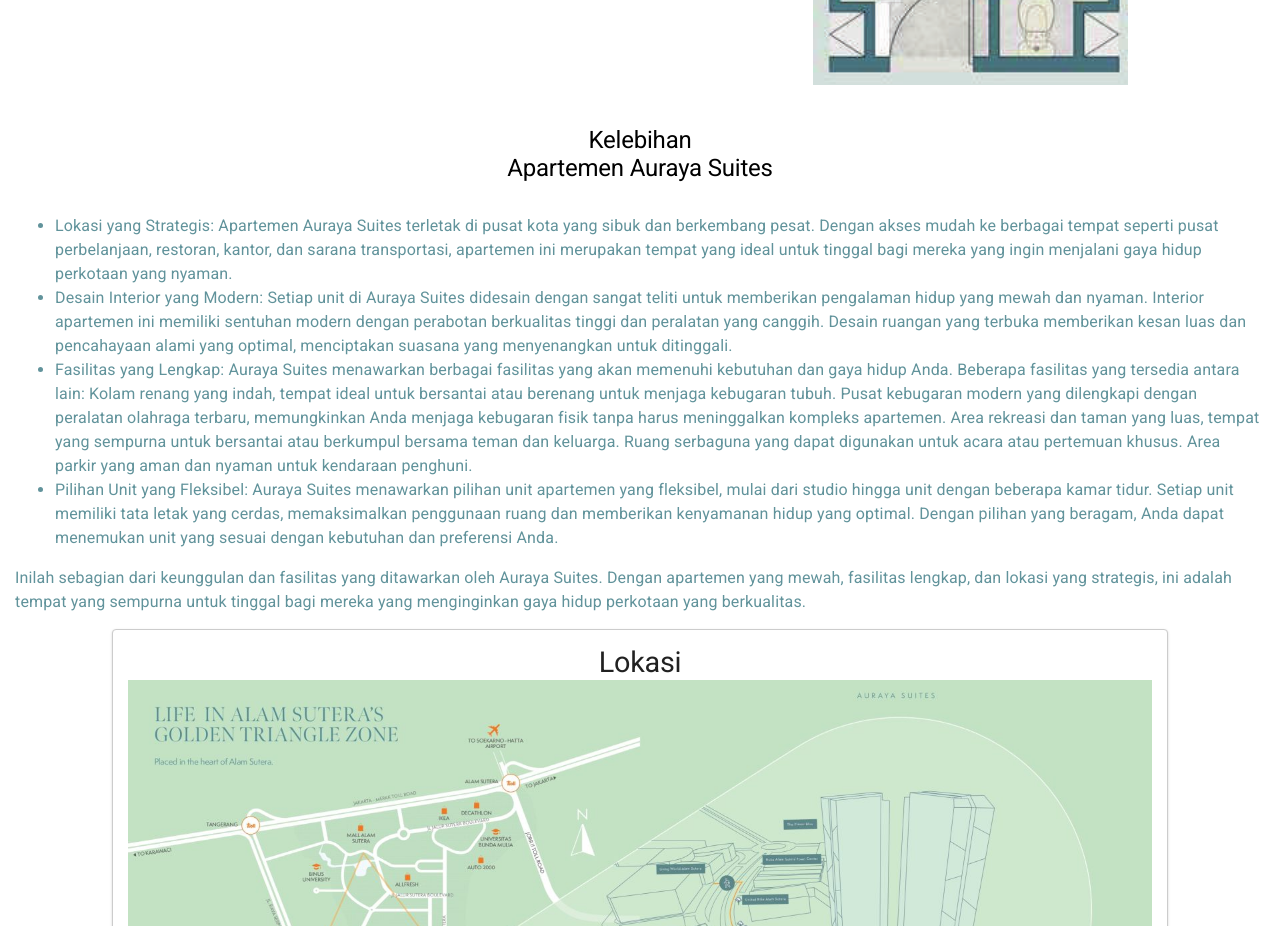
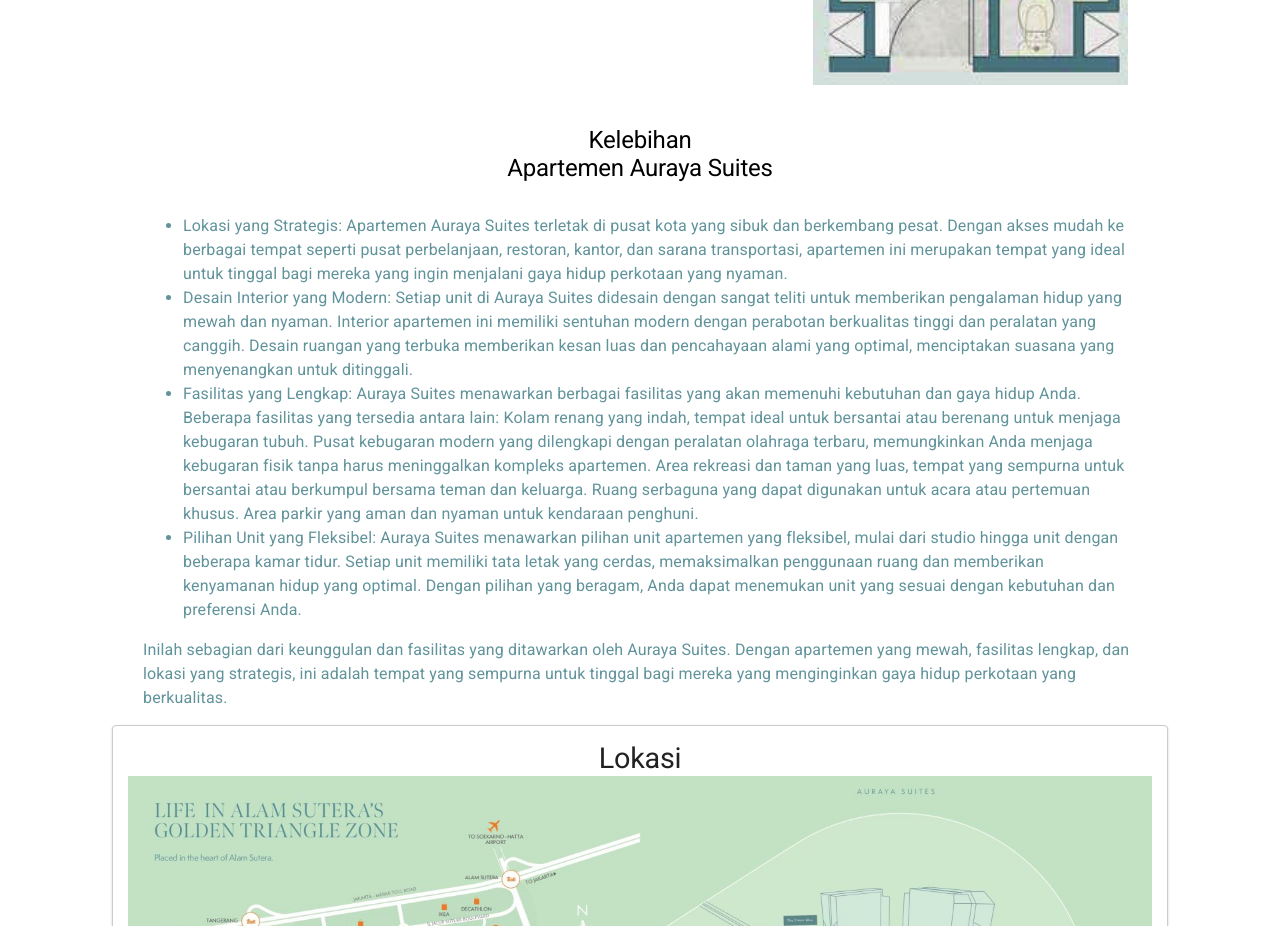
Before and after one commit to kelivdc/auraya, a Next.js app: page / in a window 1280 px wide. Shown: the part 3500-4426 px from the top of the page. Built offline with nearby package versions, Linux system fonts and the light colour scheme.

Commit message:
Update kelebihan

```diff
--- a/components/Kelebihan.js
+++ b/components/Kelebihan.js
@@ -1,9 +1,10 @@
-import { Typography } from "@mui/material";
+import { Box, Typography } from "@mui/material";
 import React from "react";
 
 function Kelebihan() {
   return (
     <>
+    <Box sx={{maxWidth: "1024px", margin: "auto"}}>
       <Typography
         variant="h2"
         sx={{
@@ -64,6 +65,7 @@
         lokasi yang strategis, ini adalah tempat yang sempurna untuk tinggal
         bagi mereka yang menginginkan gaya hidup perkotaan yang berkualitas.
       </Typography>
+      </Box>
     </>
   );
 }
```
